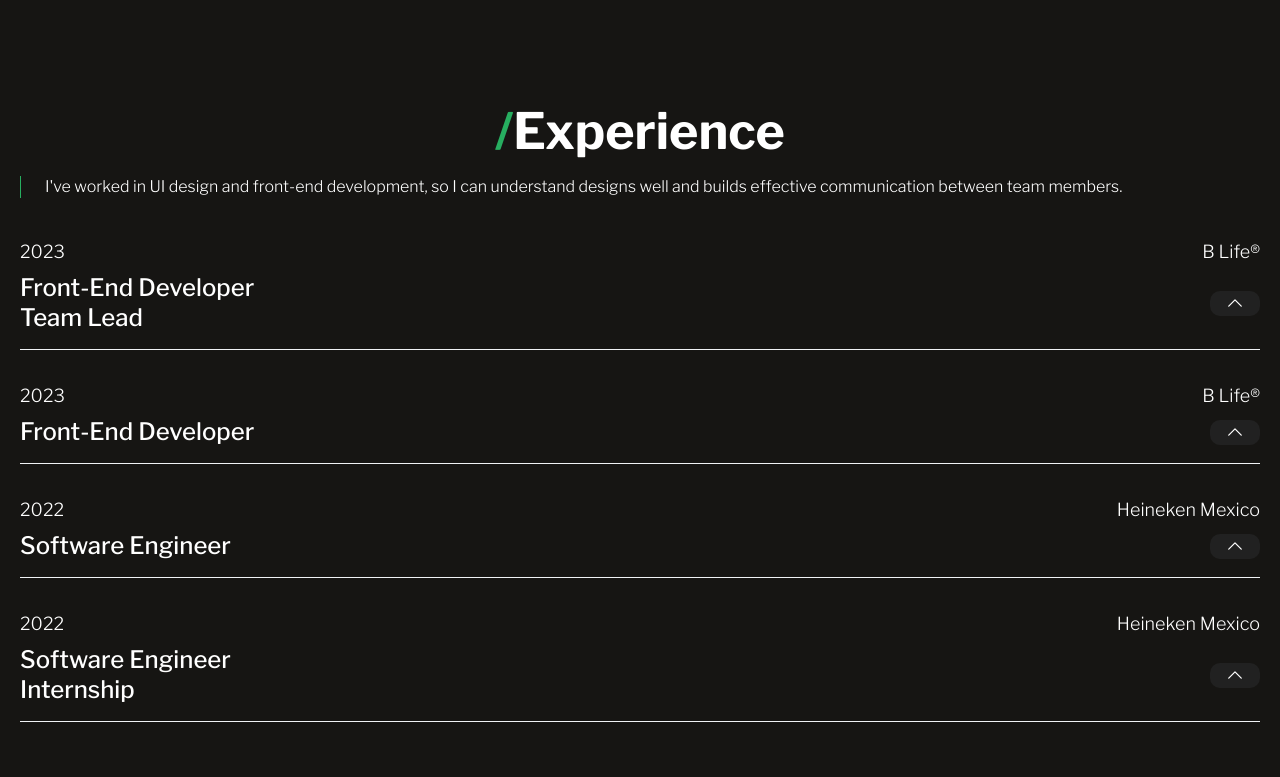
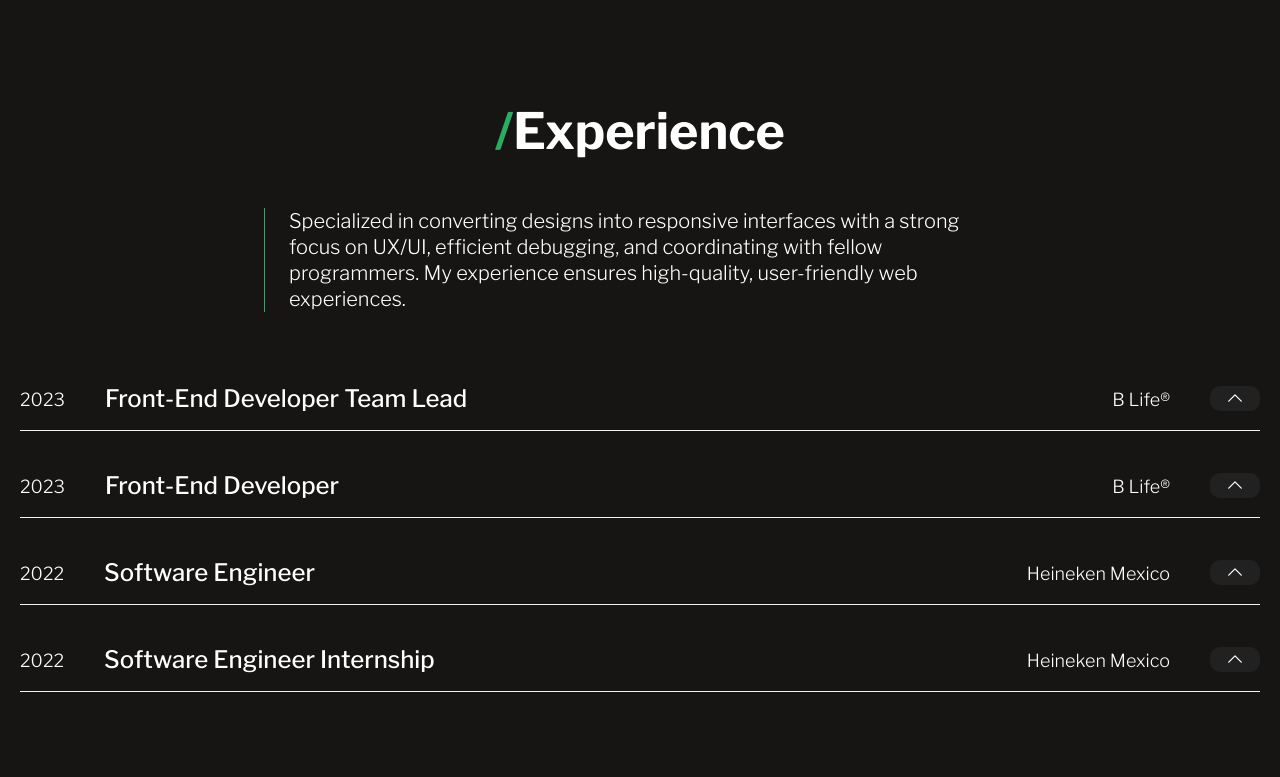
Before and after one commit to ivanxpalacios/portfolio-new, a Next.js app: page / in a window 1280 px wide. Shown: the part 1843-2620 px from the top of the page. Built offline with nearby package versions, Linux system fonts and the light colour scheme.

Commit message:
Antes de pasar a my skillset

```diff
--- a/src/app/components/ExperienceDisclosure.jsx
+++ b/src/app/components/ExperienceDisclosure.jsx
@@ -15,15 +15,22 @@ export default function ExperienceDisclosure({
         onClick={() => setShowDisclosure(!showDisclosure)}
         className="text-white w-full"
       >
-        <span className='flex justify-between items-center'>
+        <span className='flex justify-between items-center lg:hidden'>
           <span className='font-[300] text-[18px]'>{year}</span>
           <span className='font-[300] text-[18px]'>{company}</span>
         </span>
 
         <span className='mt-2 flex items-center justify-between'>
-          <span className='font-[500] text-[24px] text-start leading-[30px] max-w-[300px]'>
+          <span className="flex items-center justify-between lg:gap-10">
+            <span className='font-[300] text-[18px] hidden lg:block'>{year}</span>
+            <span className='font-[500] text-[24px] text-start leading-[30px] max-w-[300px] lg:max-w-[100%]'>
               {position}
             </span>
+          </span>
+
+
+          <span className="lg:flex gap-10">
+            <span className='font-[300] text-[18px] hidden lg:block'>{company}</span>
 
             <span className="text-white  bg-[#212121] w-[50px] h-[25px] flex justify-center items-center rounded-[10px]"
             >
@@ -32,10 +39,13 @@ export default function ExperienceDisclosure({
               </svg>
             </span>
           </span>
+
+
+        </span>
       </button>
 
       <ul
-        className={`${!showDisclosure ? 'max-h-0' : 'max-h-[300px] mt-6'} overflow-hidden transition-all list-disc flex flex-col gap-2 px-5 leading-[22px] font-[300] text-white`}
+        className={`${!showDisclosure ? 'max-h-0' : 'max-h-[300px] mt-6'} overflow-hidden transition-all duration-300 list-disc flex flex-col gap-2 px-5 leading-[22px] font-[300] text-white lg:max-w-[900px] lg:ml-[84px]`}
       >
         {description.map((desc, index) => (
           <li key={index}>
--- a/src/app/page.js
+++ b/src/app/page.js
@@ -105,17 +105,17 @@ export default function Home() {
       </section>
 
       {/* Sección Experience */}
-      <section className="px-5 mt-20 lg:mt-28" id="experience">
+      <section className="px-5 mt-20 lg:mt-28 max-w-[1300px] mx-auto" id="experience">
 
         <h1 className="text-white text-[36px] lg:text-[50px]  font-bold leading-[42px] text-center">
           <span className="text-primary">/</span>Experience
         </h1>
 
-        <p className="mt-6 mb-2 text-white leading-[22px] font-[300] border-l border-primary px-6">
-          I've worked in UI design and front-end development, so I can understand designs well and builds effective communication between team members.
+        <p className="mt-6 lg:mt-14 mb-2 text-white leading-[22px] lg:text-[20px] lg:leading-[26px]  font-[300] border-l border-primary px-6 lg:max-w-[752px] lg:mx-auto">
+          Specialized in converting designs into responsive interfaces with a strong focus on UX/UI, efficient debugging, and coordinating with fellow programmers. My experience ensures high-quality, user-friendly web experiences.
         </p>
 
-        <div>
+        <div className="lg:mt-8">
           {experiencia.map((exp, index) => (
             <ExperienceDisclosure
               key={index}
```
Lines whose indentation alone changed are shown as unchanged.
